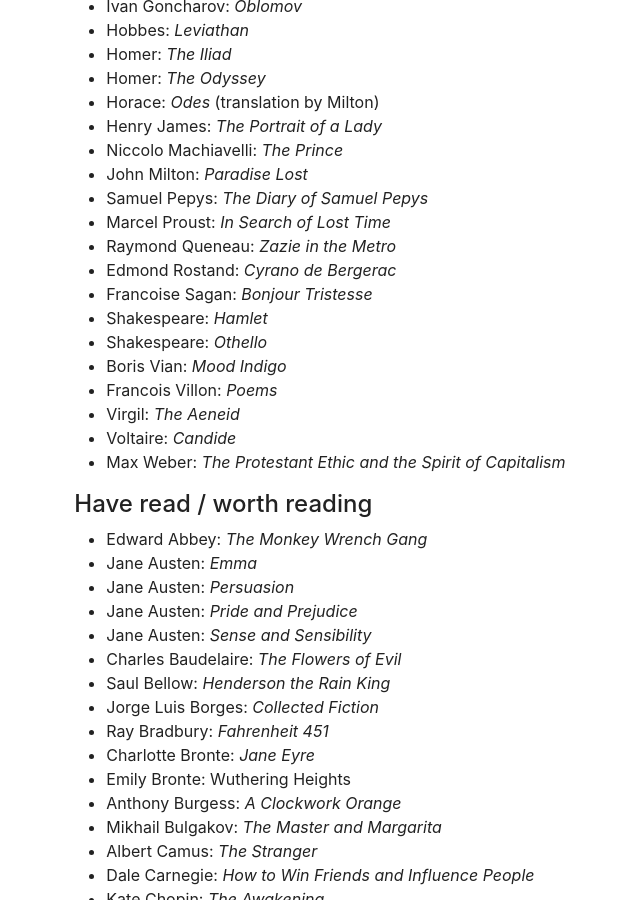
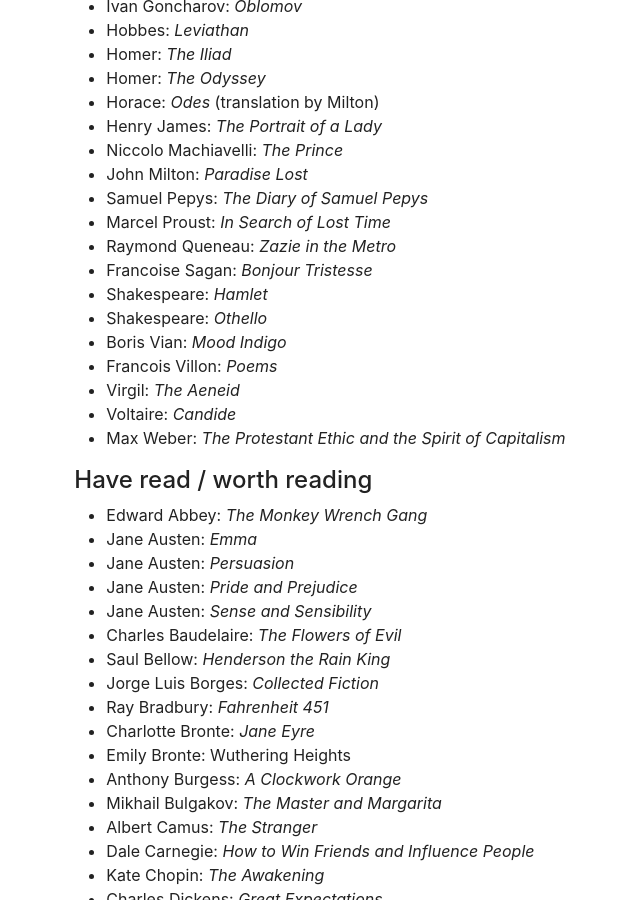
Before and after one commit to minorg/minorgordon.net, a Jekyll site: the page built from great-books.md, in a window 1280 px wide and 900 px high, scrolled down 367 px. Shown: the whole window, without its empty margins (151-791 px from the left). Built offline with Jekyll 4.4.1, drawn with Linux system fonts in a browser that asks for light colours; some of the changed text lies outside the part shown.

Commit message:
modify great books

```diff
--- a/great-books.md
+++ b/great-books.md
@@ -26,7 +26,6 @@ title: Great books
 * Samuel Pepys: _The Diary of Samuel Pepys_
 * Marcel Proust: _In Search of Lost Time_
 * Raymond Queneau: _Zazie in the Metro_
-* Edmond Rostand: _Cyrano de Bergerac_
 * Francoise Sagan: _Bonjour Tristesse_
 * Shakespeare: _Hamlet_
 * Shakespeare: _Othello_
```
Also changed, not shown: other parts of great-books.md (+1 -0 lines).
